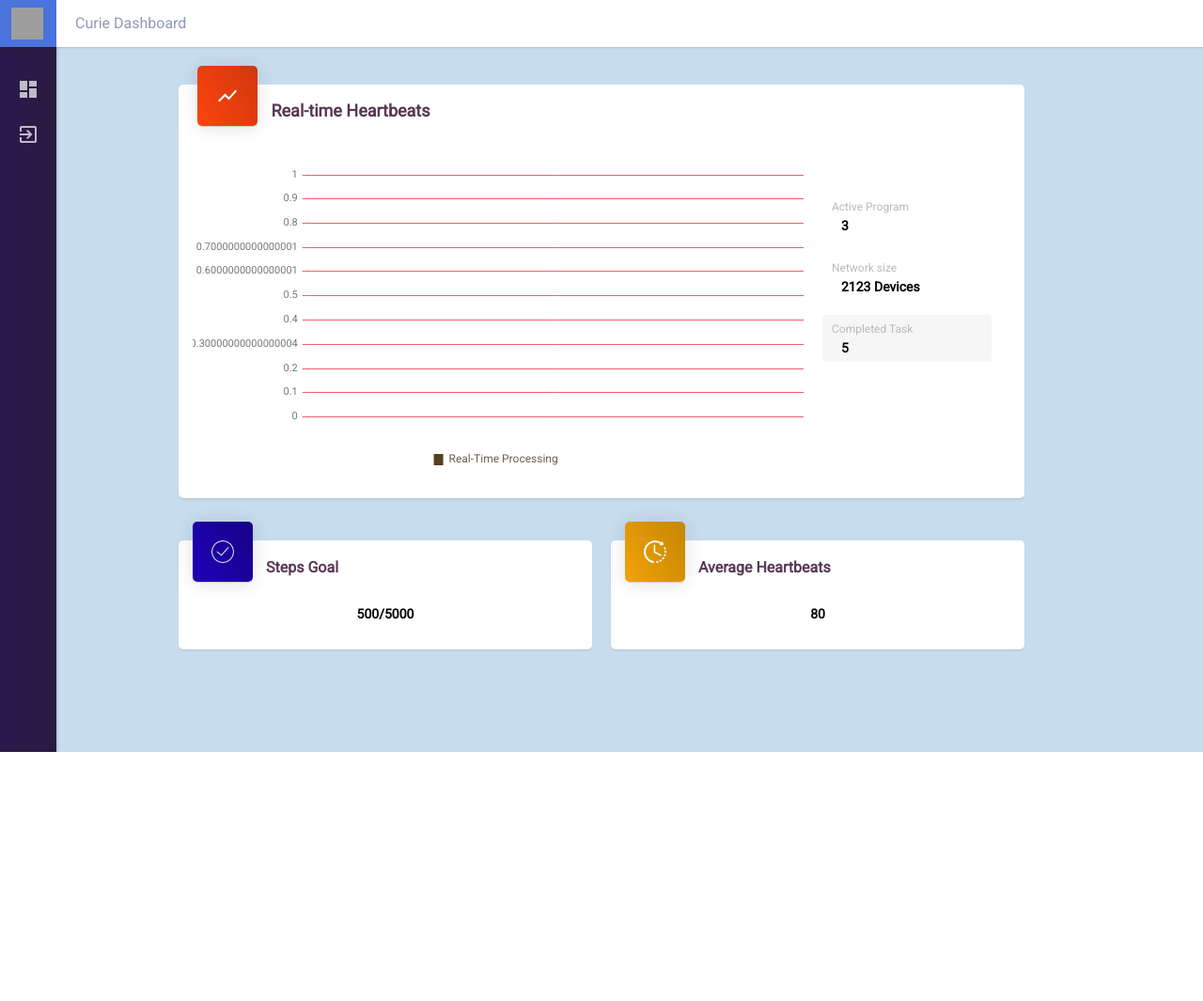
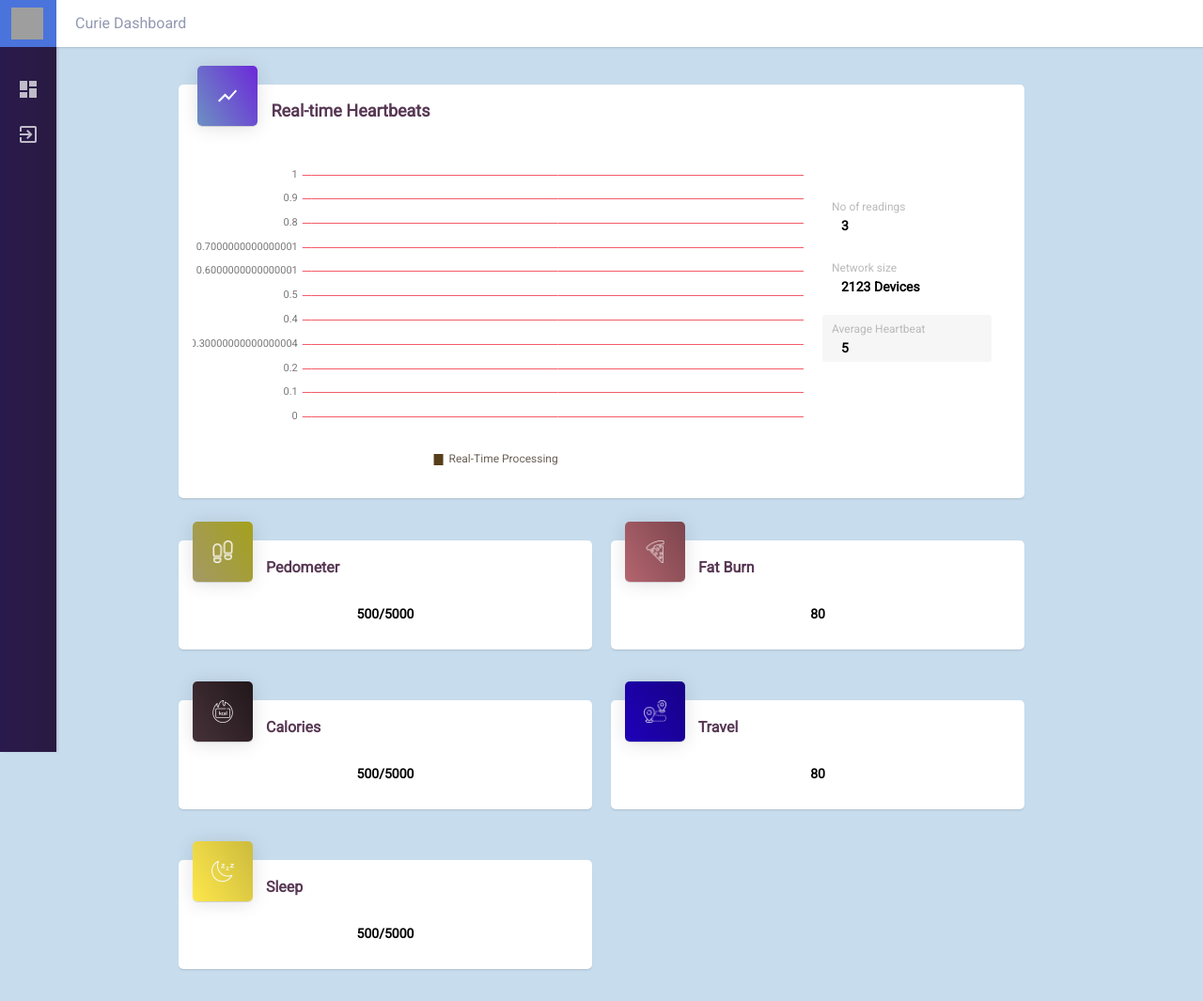
Before and after one commit to ramantehlan/Curie, a Flask app: page / in a window 1280 px wide. Shown: the whole page at 94% size. Before the commit the page ends 800 px from the top, so only its background shows below. Run offline with Flask 2, Linux system fonts and the light colour scheme; some libraries are stand-ins or nearby versions; grey boxes are pictures that could not be loaded.

Commit message:
feat(): more reading sections added

```diff
--- a/app/static/style/index.css
+++ b/app/static/style/index.css
@@ -63,6 +63,7 @@ start of body display
 .box_heading img{margin-bottom:-10px;
            margin-right:10px;
            background-color:#CA3CFF;
+           color:white;
            background:linear-gradient(60deg, #CA3CFF, #9C2FC4);
            padding:20px;
            border-radius:5px;
@@ -229,13 +230,13 @@ APP
 
 .cards:first-child{margin-left:0px;}
 
-.heading_total img{background:linear-gradient(60deg, #6C91C2, #6C28D9);}
-.heading_active img{background:linear-gradient(60deg, #A49966, #A4A11C);}
-.heading_processing img{background:linear-gradient(60deg, #B4656F, #7C454D);}
-.heading_tasks img{background:linear-gradient(60deg, #ffa726, #D37400);}
-.heading_complete img{background:linear-gradient(60deg, #1F01B9 , #170187);}
-.heading_used img{background:linear-gradient(60deg, #F1A208 , #C68605);}
-.heading_real img{background:linear-gradient(60deg, #FC440F , #D1370C);}
+.heading_1 img{background:linear-gradient(60deg, #6C91C2, #6C28D9);}
+.heading_2 img{background:linear-gradient(60deg, #A49966, #A4A11C);}
+.heading_3 img{background:linear-gradient(60deg, #B4656F, #7C454D);}
+.heading_4 img{background:linear-gradient(60deg, #463239, #21171a);}
+.heading_5 img{background:linear-gradient(60deg, #1F01B9 , #170187);}
+.heading_6 img{background:linear-gradient(60deg, #fde74c , #ccbb3d);}
+.heading_7 img{background:linear-gradient(60deg, #FC440F , #D1370C);}
 
 .small_head img{margin-left:-15px;}
 .small_head {font-size:16px;}
--- a/app/templates/index.html
+++ b/app/templates/index.html
@@ -70,7 +70,7 @@
 
                 <div class="box_body " style="height:380px;">
                   <div class='box_body_top '>
-                    <div class="box_heading heading_real">
+                    <div class="box_heading heading_1">
                          <img src="./static/img/icons/sales_graph.png" >
                             Real-time Heartbeats
                     </div>
@@ -84,7 +84,7 @@
                         <div class='details_of_processing'>
 
                             <div class='row_of_details'>
-                                <div class='head_of_details capital'>Active Program</div>
+                                <div class='head_of_details capital'>No of readings</div>
                                 <div class='body_of_details' id='sales_content'>3</div>
                             </div>
                             <div class='row_of_details'>
@@ -92,7 +92,7 @@
                                 <div class='body_of_details' id='prerec_content'>2123 Devices</div>
                             </div>
                             <div class='row_of_details imp_detail'>
-                                <div class='head_of_details capital'>Completed Task</div>
+                                <div class='head_of_details capital'>Average Heartbeat</div>
                                 <div class='body_of_details' id='totrec_paid_content'>5</div>
                             </div>
 
@@ -107,9 +107,9 @@
 
                <div class='cards box_body effect_slide_right_1'>
                         <div class="box_body_top">
-                                <div class="box_heading small_head heading_complete">
-                                    <img src="./static/img/icons/success.png" >
-                                            Steps Goal
+                                <div class="box_heading small_head heading_2">
+                                    <img src="./static/img/icons/footprints.png" >
+                                            Pedometer
                                 </div>
                         </div>
                         <div class='box_content'>
@@ -119,15 +119,63 @@
 
                <div class='cards box_body effect_slide_right_2'>
                         <div class="box_body_top">
-                                <div class="box_heading small_head heading_used">
-                                    <img src="./static/img/icons/time-left.png" >
-                                        Average Heartbeats
+                                <div class="box_heading small_head heading_3">
+                                    <img src="./static/img/icons/pizza-slice.png" >
+                                        Fat Burn
                                 </div>
                         </div>
                         <div class='box_content' >
                                    80
                         </div>
                </div>
+
+        </div>
+
+        <div class='group_12'>
+
+
+               <div class='cards box_body effect_slide_right_1'>
+                        <div class="box_body_top">
+                                <div class="box_heading small_head heading_4">
+                                    <img src="./static/img/icons/calorie.png" >
+                                            Calories
+                                </div>
+                        </div>
+                        <div class='box_content'>
+                                500/5000
+                        </div>
+               </div>
+
+               <div class='cards box_body effect_slide_right_2'>
+                        <div class="box_body_top">
+                                <div class="box_heading small_head heading_5">
+                                    <img src="./static/img/icons/destination.png" >
+                                        Travel
+                                </div>
+                        </div>
+                        <div class='box_content' >
+                                   80
+                        </div>
+               </div>
+
+        </div>
+
+        <div class='group_12'>
+
+
+               <div class='cards box_body effect_slide_right_1'>
+                        <div class="box_body_top">
+                                <div class="box_heading small_head heading_6">
+                                    <img src="./static/img/icons/moon.png" >
+                                            Sleep
+                                </div>
+                        </div>
+                        <div class='box_content'>
+                                500/5000
+                        </div>
+               </div>
+
+
 
         </div>
   </div>
```
Also changed, not shown: app/static/img/icons/calorie.png (added), app/static/img/icons/destination.png (added), app/static/img/icons/footprints.png (added), app/static/img/icons/moon.png (added), app/static/img/icons/pizza-slice.png (added), app/static/img/icons/sales_pie.png (deleted), app/static/img/icons/success.png (deleted), app/static/img/icons/time-left.png (deleted), app/static/img/icons/users.png (deleted), app/static/img/icons/wifi.png (deleted).
